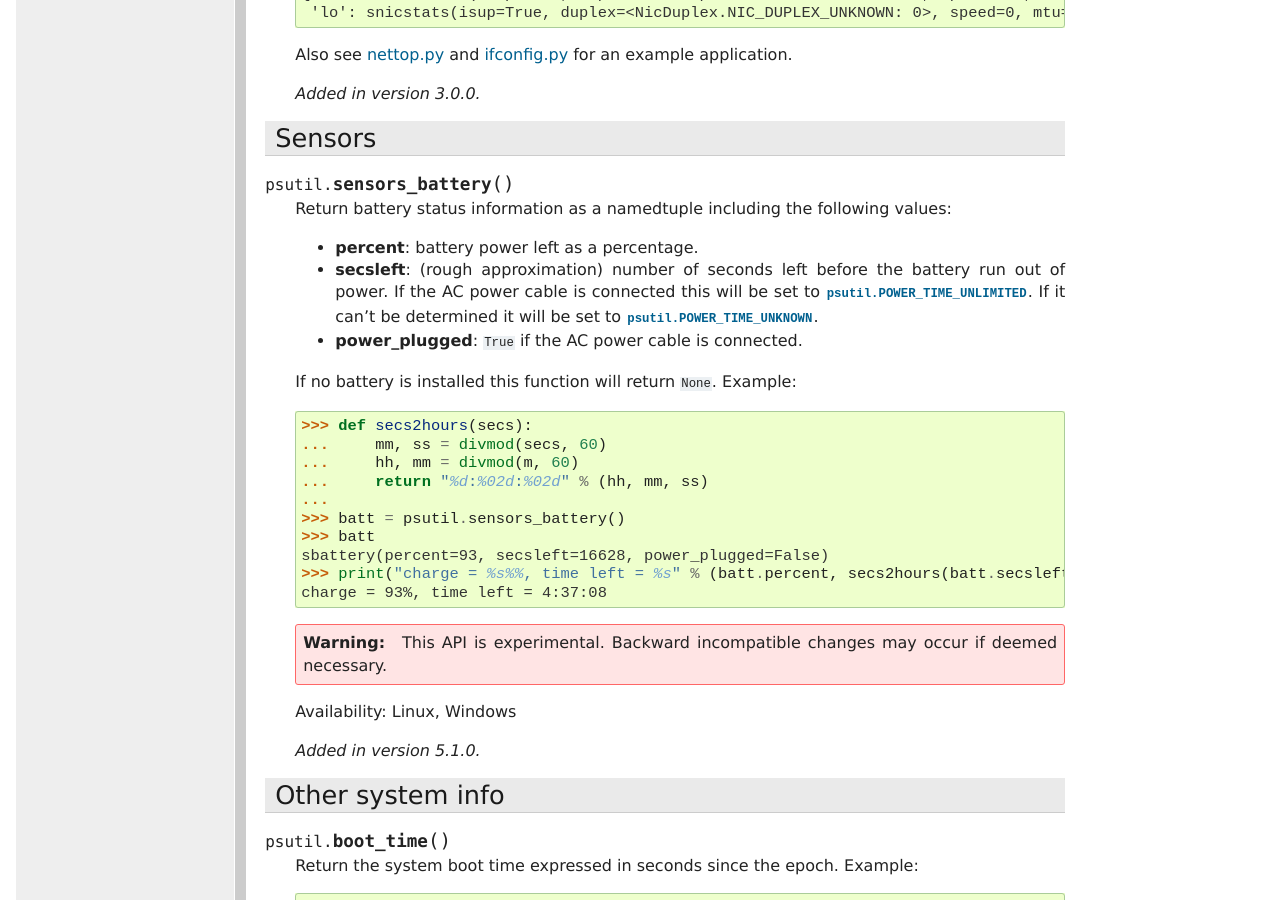
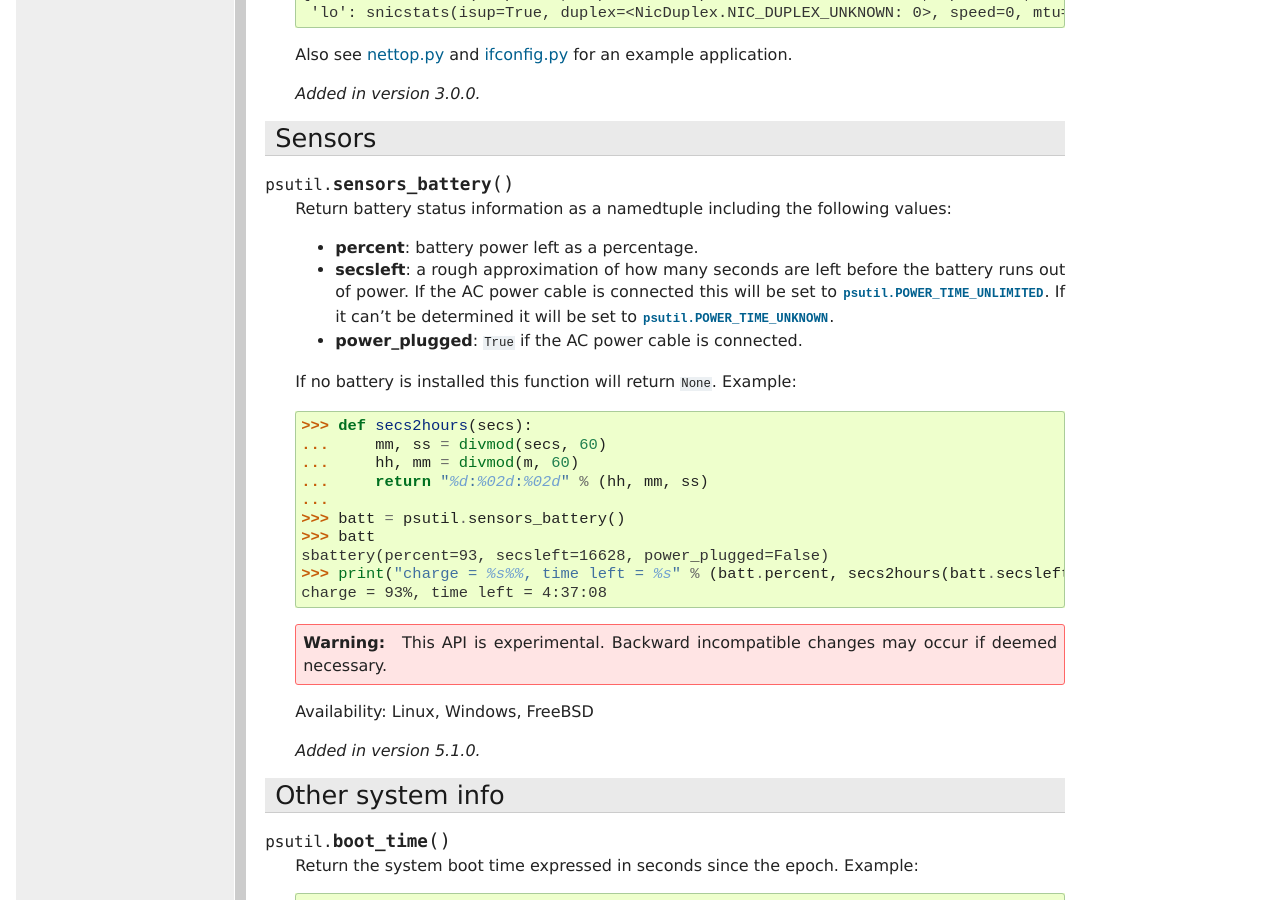
Before and after one commit to giampaolo/psutil, a Sphinx documentation site: the page built from docs/index.rst, in a window 1280 px wide and 900 px high, scrolled down 9864 px. Built offline with Sphinx 7.4.7, drawn with Linux system fonts in a browser that asks for light colours; formulas are drawn with MathJax 3.

Commit message:
update doc

```diff
--- a/docs/index.rst
+++ b/docs/index.rst
@@ -626,8 +626,8 @@ Sensors
   values:
 
   - **percent**: battery power left as a percentage.
-  - **secsleft**: (rough approximation) number of seconds left before the
-    battery run out of power. If the AC power cable is connected this will be
+  - **secsleft**: a rough approximation of how many seconds are left before the
+    battery runs out of power. If the AC power cable is connected this will be
     set to :data:`psutil.POWER_TIME_UNLIMITED <psutil.POWER_TIME_UNLIMITED>`.
     If it can't be determined it will be set to
     :data:`psutil.POWER_TIME_UNKNOWN <psutil.POWER_TIME_UNKNOWN>`.
@@ -651,7 +651,7 @@ Sensors
     This API is experimental. Backward incompatible changes may occur if
     deemed necessary.
 
-  Availability: Linux, Windows
+  Availability: Linux, Windows, FreeBSD
 
   .. versionadded:: 5.1.0
 
```
Also changed, not shown: README.rst (+7 -0 lines).
